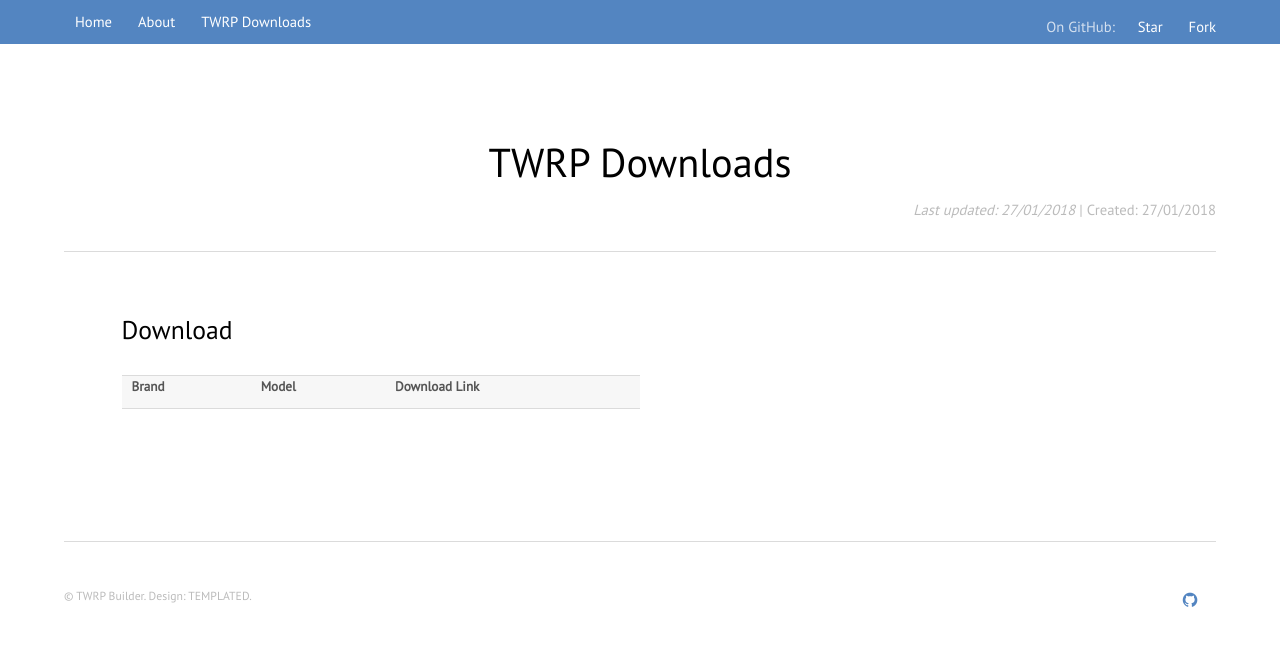
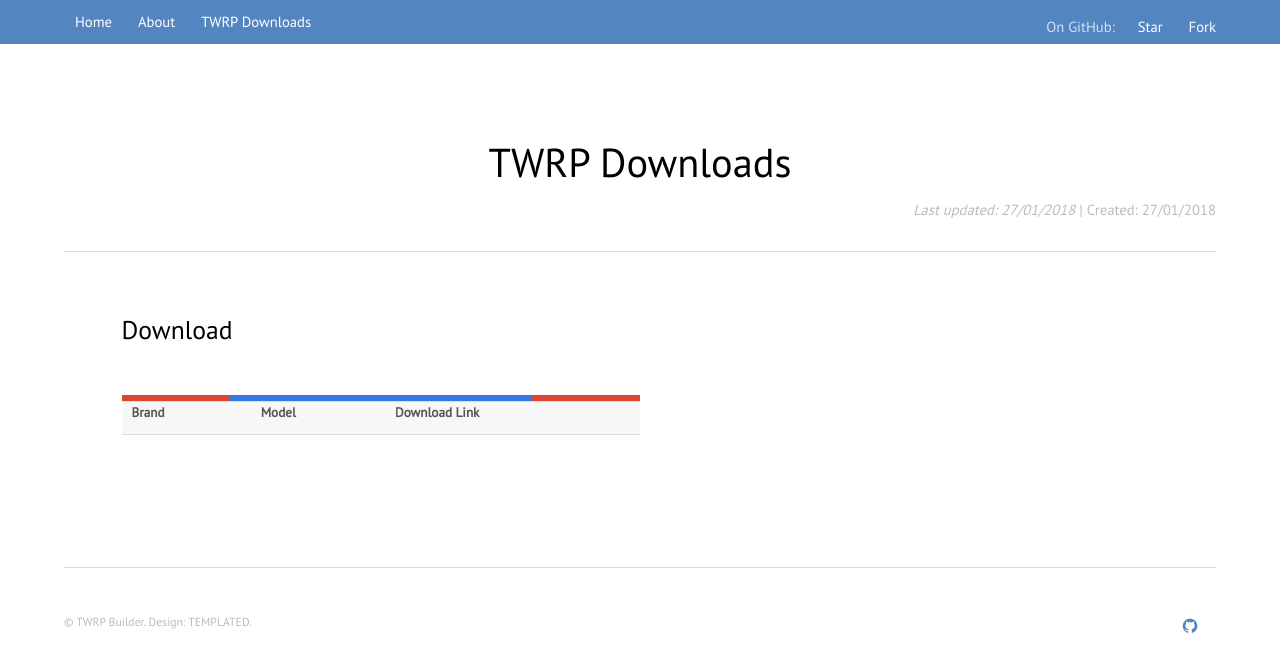
Before and after one commit to TwrpBuilder/twrpbuilder.github.io, a Jekyll site: the page built from downloads/twrp/index.html, in a window 1280 px wide. Shown: the top 672 px of the page. Built offline with Jekyll 4.4.1, drawn with Linux system fonts in a browser that asks for light colours; comment, search, counter and statistics services are not loaded.

Commit message:
Add loading progress bar

```diff
--- a/downloads/twrp/index.html
+++ b/downloads/twrp/index.html
@@ -49,6 +49,46 @@
                      document.getElementById("table").innerHTML = content;
                      });
                   </script>
+				  <div class="load-bar">
+					  <div class="bar"></div>
+					  <div class="bar"></div>
+					  <div class="bar"></div>
+				  </div>
+				  <style>
+					  .load-bar {
+					  position: relative;
+					  margin-top: 20px;
+					  width: 100%;
+					  height: 6px;
+					  background-color: #fdba2c;
+					}
+					.bar {
+					  content: "";
+					  display: inline;
+					  position: absolute;
+					  width: 0;
+					  height: 100%;
+					  left: 50%;
+					  text-align: center;
+					}
+					.bar:nth-child(1) {
+					  background-color: #da4733;
+					  animation: loading 3s linear infinite;
+					}
+					.bar:nth-child(2) {
+					  background-color: #3b78e7;
+					  animation: loading 3s linear 1s infinite;
+					}
+					.bar:nth-child(3) {
+					  background-color: #fdba2c;
+					  animation: loading 3s linear 2s infinite;
+					}
+					@keyframes loading {
+						from {left: 50%; width: 0;z-index:100;}
+						33.3333% {left: 0; width: 100%;z-index: 10;}
+						to {left: 0; width: 100%;}
+					}
+					</style>
                </tbody>
             </table>
          </div>
```
